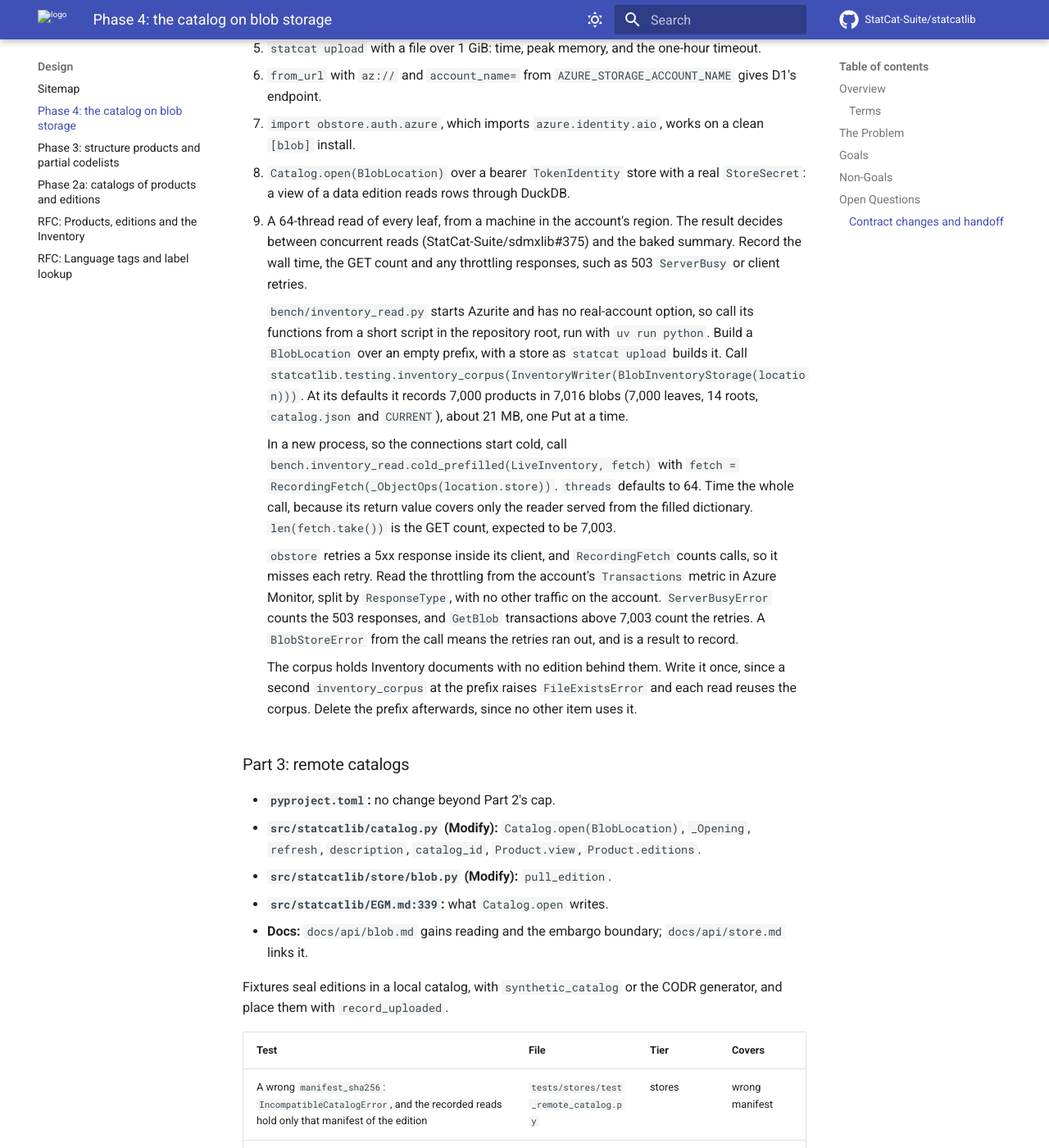
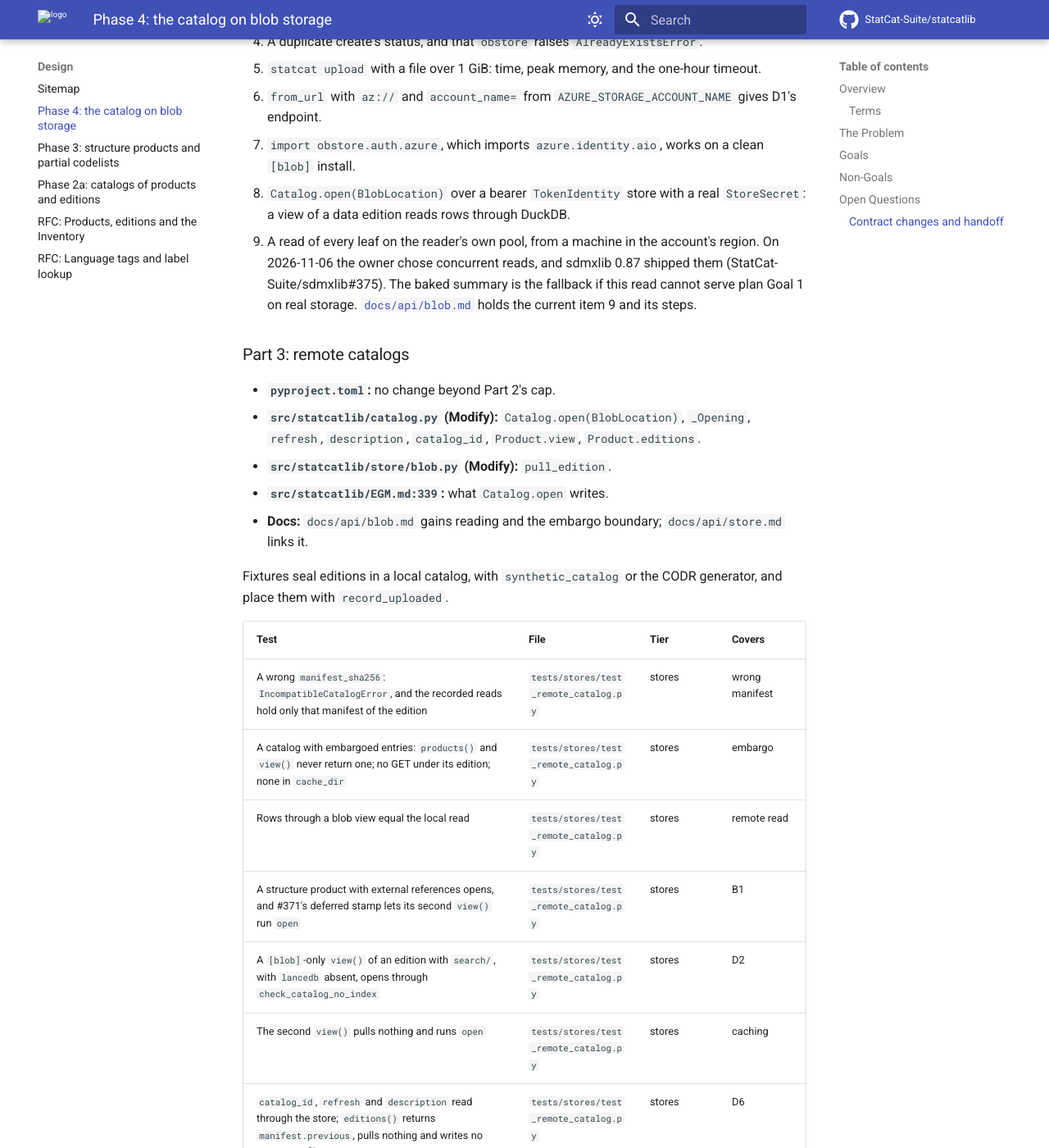
Before and after one commit to StatCat-Suite/statcatlib, an MkDocs documentation site: the page built from docs/design/catalog-on-blob-storage.md, in a window 1280 px wide and 1400 px high, scrolled down 44249 px. Shown: the whole window at 82% size. Built offline with MkDocs 1.6.1 and Material for MkDocs 9.7.7, drawn with Linux system fonts in a browser that asks for light colours; comment, search, counter and statistics services are not loaded; some of the changed text lies outside the part shown.

Commit message:
docs(design): record the owner's choice of concurrent leaf reads
On 2026-11-06 the owner chose concurrent leaf reads (StatCat-Suite/sdmxlib#375),
which sdmxlib 0.87 shipped. Point the Phase 4 design's checklist item 9 at
docs/api/blob.md, and replace the open baked-summary statement in the design and
in the benchmark record.

```diff
--- a/docs/design/catalog-on-blob-storage.md
+++ b/docs/design/catalog-on-blob-storage.md
@@ -5,8 +5,9 @@
     applied. Both EGM reviews are applied: round 1
     ([report](egm/catalog-on-blob-storage/review_report.md): 4 Blocker, 37 Major, 33 Minor)
     and round 2 ([report](egm/catalog-on-blob-storage/round-2/review_report.md): 0 Blocker, 4
-    Major, 20 Minor).
-*   **Date:** 2026-11-05
+    Major, 20 Minor). The owner's decision of 2026-11-06 on the leaf read updates checklist
+    item 9 and Part 4's closing paragraph.
+*   **Date:** 2026-11-06
 *   **Issue:** GH-98. Stage 2's later needs: GH-125. Suite tracker:
     StatCat-Suite/statcat-suite.github.io#19.
 *   **Read against:** statcatlib `e7eba47`, whose code equals `origin/main` `974ea27`
@@ -1142,34 +1143,11 @@ recorded in GH-134. Item 9 runs in the same pass and feeds Phase 6, serving.
    `[blob]` install.
 8. `Catalog.open(BlobLocation)` over a bearer `TokenIdentity` store with a real
    `StoreSecret`: a view of a data edition reads rows through DuckDB.
-9. A 64-thread read of every leaf, from a machine in the account's region. The result
-   decides between concurrent reads (StatCat-Suite/sdmxlib#375) and the baked summary.
-   Record the wall time, the GET count and any throttling responses, such as 503
-   `ServerBusy` or client retries.
-
-    `bench/inventory_read.py` starts Azurite and has no real-account option, so call its
-    functions from a short script in the repository root, run with `uv run python`. Build
-    a `BlobLocation` over an empty prefix, with a store as `statcat upload` builds it. Call
-    `statcatlib.testing.inventory_corpus(InventoryWriter(BlobInventoryStorage(location)))`.
-    At its defaults it records 7,000 products in 7,016 blobs (7,000 leaves, 14 roots,
-    `catalog.json` and `CURRENT`), about 21 MB, one Put at a time.
-
-    In a new process, so the connections start cold, call
-    `bench.inventory_read.cold_prefilled(LiveInventory, fetch)` with
-    `fetch = RecordingFetch(_ObjectOps(location.store))`. `threads` defaults to 64. Time
-    the whole call, because its return value covers only the reader served from the
-    filled dictionary. `len(fetch.take())` is the GET count, expected to be 7,003.
-
-    `obstore` retries a 5xx response inside its client, and `RecordingFetch` counts calls,
-    so it misses each retry. Read the throttling from the account's `Transactions` metric
-    in Azure Monitor, split by `ResponseType`, with no other traffic on the account.
-    `ServerBusyError` counts the 503 responses, and `GetBlob` transactions above 7,003
-    count the retries. A `BlobStoreError` from the call means the retries ran out, and
-    is a result to record.
-
-    The corpus holds Inventory documents with no edition behind them. Write it once, since
-    a second `inventory_corpus` at the prefix raises `FileExistsError` and each read reuses
-    the corpus. Delete the prefix afterwards, since no other item uses it.
+9. A read of every leaf on the reader's own pool, from a machine in the account's region.
+   On 2026-11-06 the owner chose concurrent reads, and sdmxlib 0.87 shipped them
+   (StatCat-Suite/sdmxlib#375). The baked summary is the fallback if this read cannot serve
+   plan Goal 1 on real storage. [`docs/api/blob.md`](../api/blob.md#real-account-checklist)
+   holds the current item 9 and its steps.
 
 ### Part 3: remote catalogs
 
@@ -1242,9 +1220,11 @@ time as `GETs x 10 ms` in sequence and `ceil(GETs / 64) x 10 ms` concurrent, in
 | `inventory_corpus` over `MemoryStore`: entry states, sizes, determinism by seed | `tests/test_inventory_corpus.py` | unit | Part 4 |
 
 The full run stays outside `just ci`. The specification lives in sdmxlib, so the result
-reaches §6.5 through handoff row 7. The baked-summary choice is the owner's, on these
-numbers, against the readiness budget of §7.1. This design proposes no threshold, since the
-spec gives no number for a pod's Inventory read.
+reaches §6.5 through handoff row 7. On 2026-11-06 the owner chose concurrent leaf reads
+(StatCat-Suite/sdmxlib#375, shipped in sdmxlib 0.87) with no baked summary. The summary
+returns as the fallback if checklist item 9 in `docs/api/blob.md` shows the concurrent read
+cannot serve plan Goal 1 on real storage. This design proposes no threshold, since the spec
+gives no number for a pod's Inventory read.
 
 ### Acceptance map
 
```
Also changed, not shown: bench/inventory-read-results.md (+4 -2 lines).
